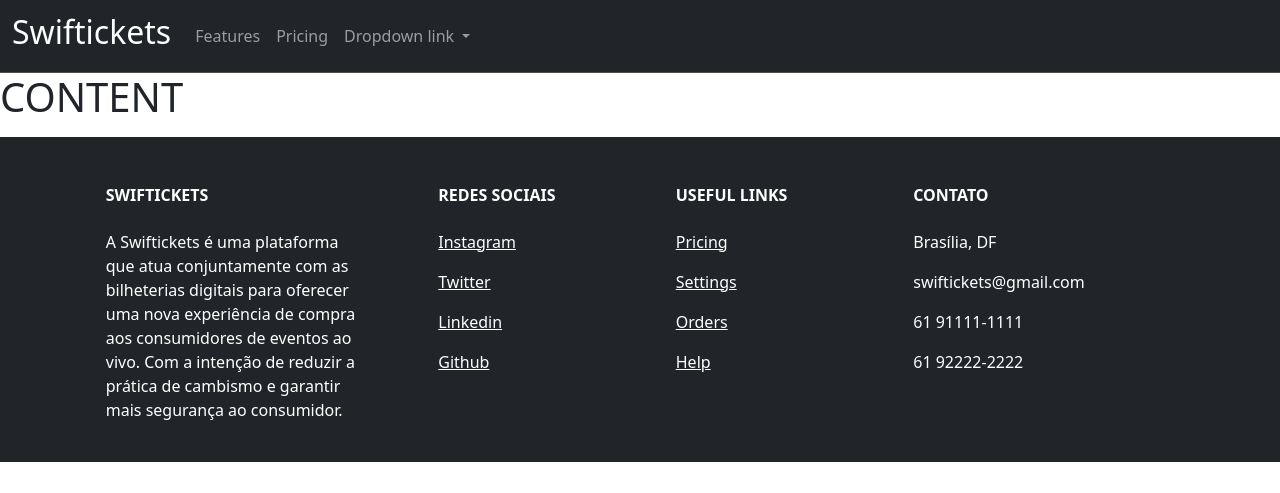
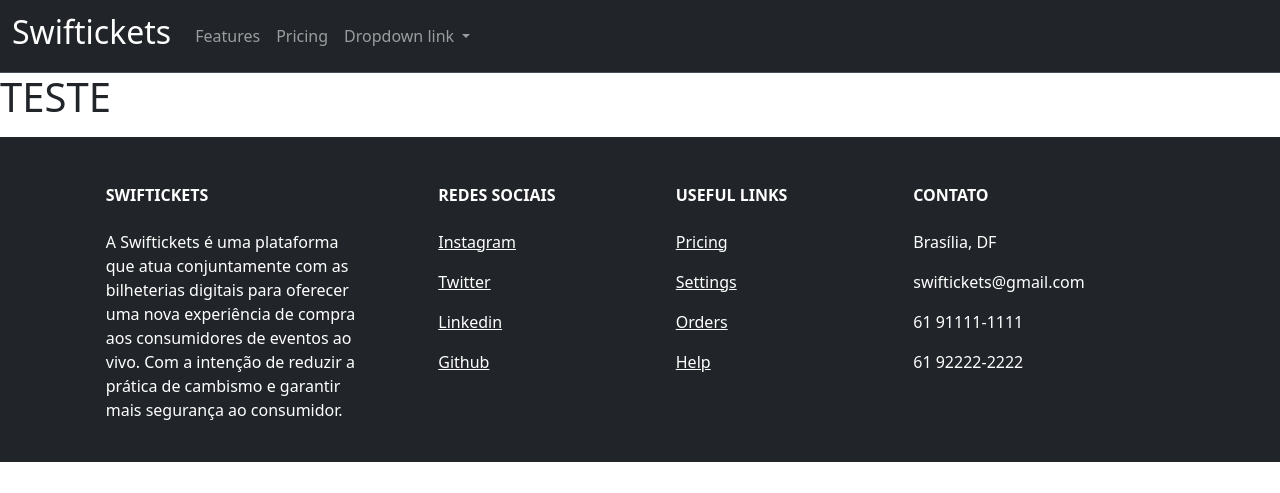
Before and after one commit to Seguidores-do-Pato/Swiftickets, a Django app: page / in a window 1280 px wide. Shown: the top 493 px of the page. Run offline with Django 4.2, Linux system fonts and the light colour scheme.

Commit message:
initial commit for develop

```diff
--- a/core/swiftickets/templates/index.html
+++ b/core/swiftickets/templates/index.html
@@ -4,5 +4,5 @@
 {% endblock %}
 
 {% block content %}
-    <h1>CONTENT</h1>
+    <h1>TESTE</h1>
 {% endblock %}
```
Also changed, not shown: 1 other file.
